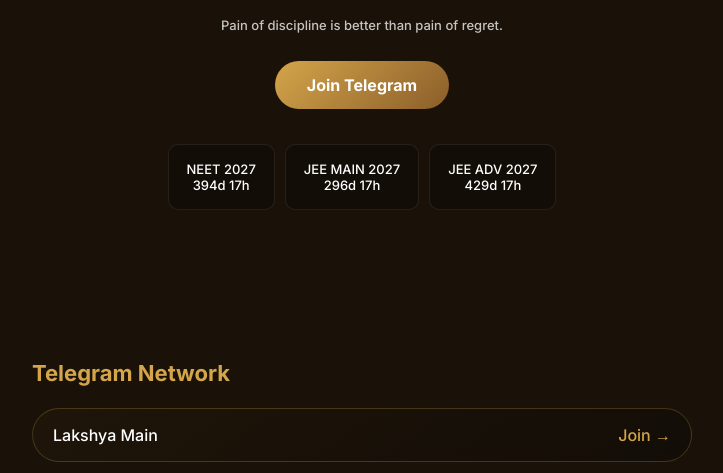
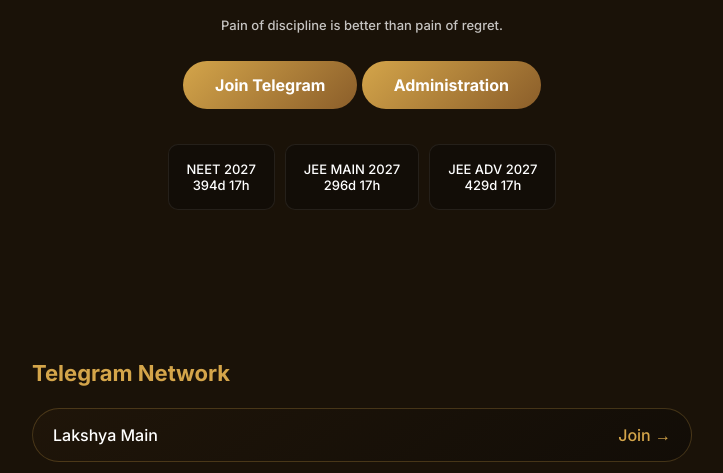
Before and after one commit to Hammad-og/Lakshya-og, a plain HTML site: page index.html in a window 1280 px wide. Shown: the part 290-763 px from the top of the page, without its empty margins (278-1001 px from the left). Drawn offline with Linux system fonts and the light colour scheme.

Commit message:
Update index.html

```diff
--- a/index.html
+++ b/index.html
@@ -248,6 +248,10 @@ DISCIPLINE • FOCUS • CONSISTENCY
 Join Telegram
 </a>
 
+  <a class="join-btn" href="admin.html">
+Administration
+</a>
+
 <div class="countdown">
 
 <div class="box">
```
